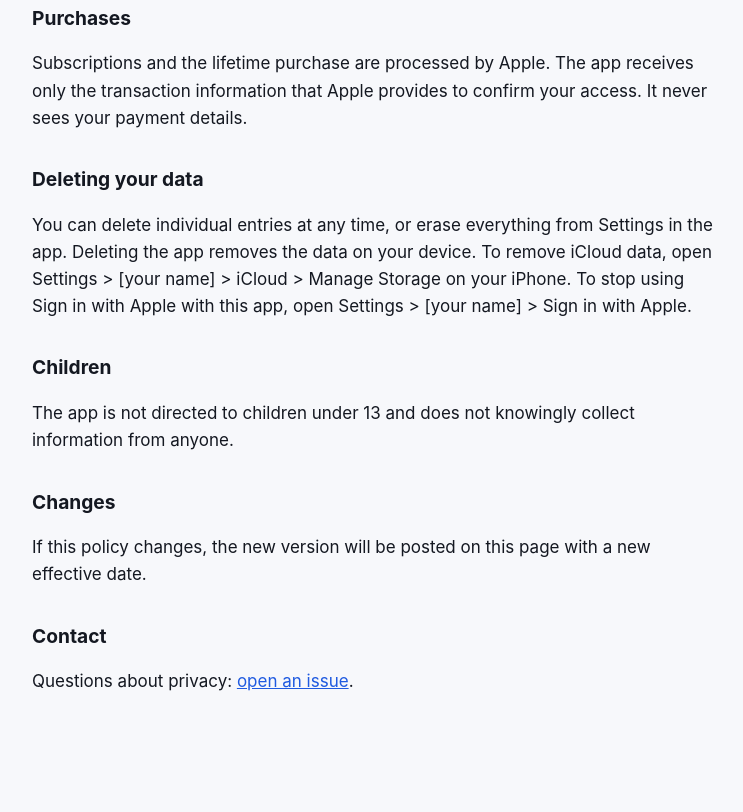
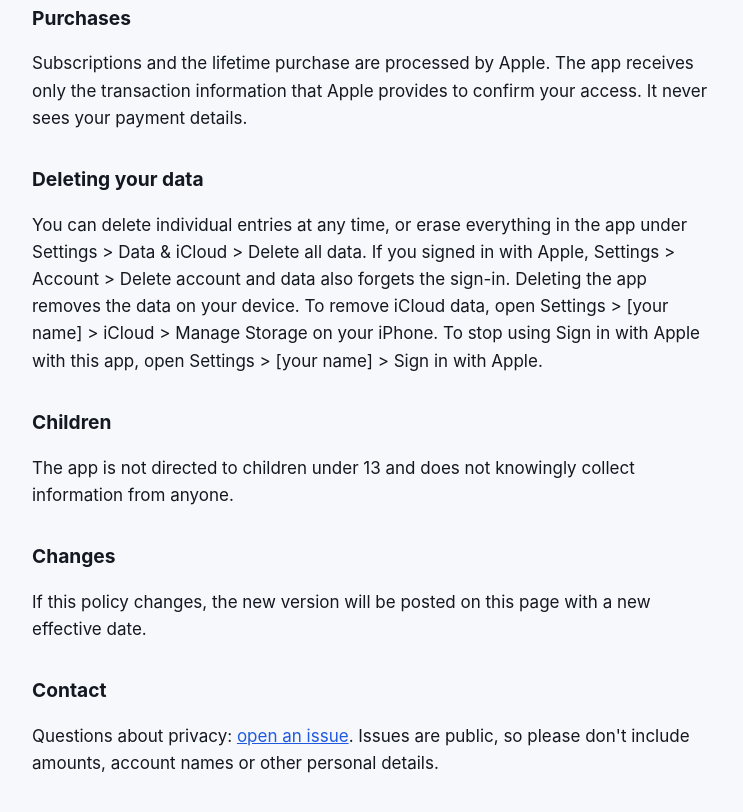
Before and after one commit to sergiu811/dailyallowance-site, a plain HTML site: page privacy.html in a window 1280 px wide. Shown: the part 1389-2201 px from the top of the page, without its empty margins (264-1007 px from the left). Before the commit the page ends 2166 px from the top, so only its background shows below. Drawn offline with Linux system fonts and the light colour scheme.

Commit message:
docs: name the in-app delete path in the privacy policy

```diff
--- a/privacy.html
+++ b/privacy.html
@@ -40,7 +40,7 @@
 <p>Subscriptions and the lifetime purchase are processed by Apple. The app receives only the transaction information that Apple provides to confirm your access. It never sees your payment details.</p>
 
 <h2>Deleting your data</h2>
-<p>You can delete individual entries at any time, or erase everything from Settings in the app. Deleting the app removes the data on your device. To remove iCloud data, open Settings &gt; [your name] &gt; iCloud &gt; Manage Storage on your iPhone. To stop using Sign in with Apple with this app, open Settings &gt; [your name] &gt; Sign in with Apple.</p>
+<p>You can delete individual entries at any time, or erase everything in the app under Settings &gt; Data &amp; iCloud &gt; Delete all data. If you signed in with Apple, Settings &gt; Account &gt; Delete account and data also forgets the sign-in. Deleting the app removes the data on your device. To remove iCloud data, open Settings &gt; [your name] &gt; iCloud &gt; Manage Storage on your iPhone. To stop using Sign in with Apple with this app, open Settings &gt; [your name] &gt; Sign in with Apple.</p>
 
 <h2>Children</h2>
 <p>The app is not directed to children under 13 and does not knowingly collect information from anyone.</p>
@@ -49,6 +49,6 @@
 <p>If this policy changes, the new version will be posted on this page with a new effective date.</p>
 
 <h2>Contact</h2>
-<p>Questions about privacy: <a href="https://github.com/sergiu811/dailyallowance-site/issues">open an issue</a>.</p>
+<p>Questions about privacy: <a href="https://github.com/sergiu811/dailyallowance-site/issues">open an issue</a>. Issues are public, so please don't include amounts, account names or other personal details.</p>
 </main></body>
 </html>
```
